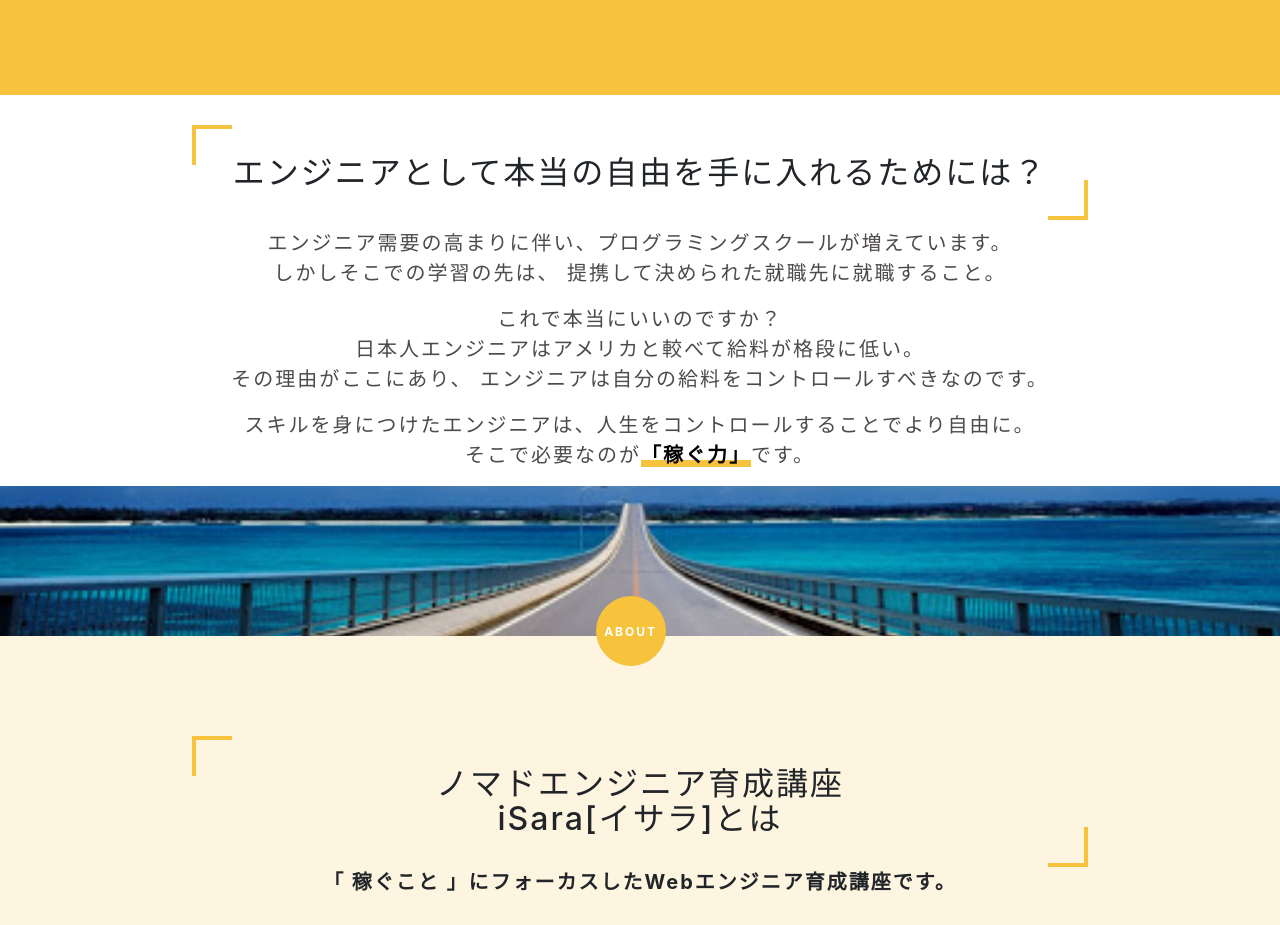
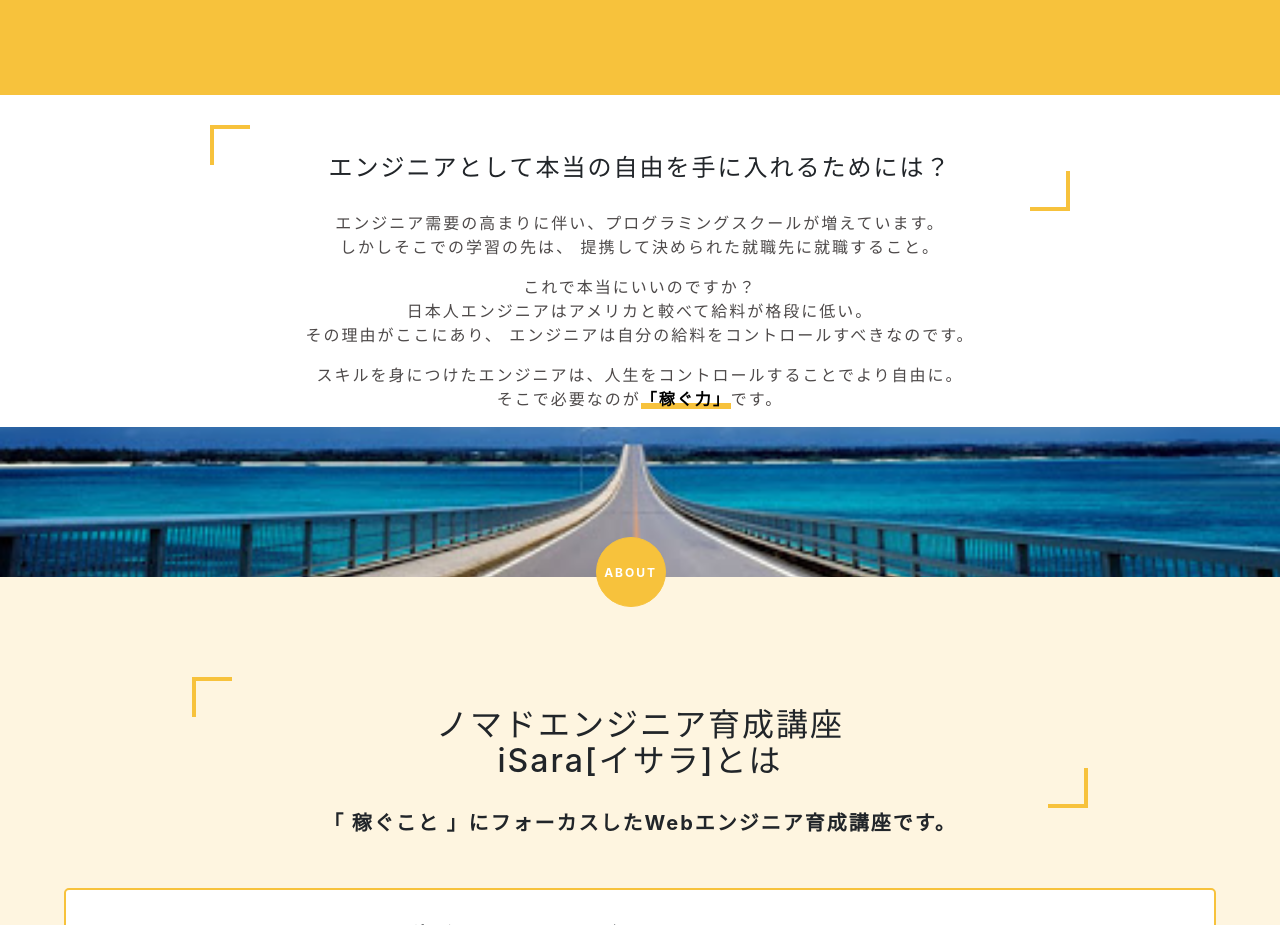
Before and after one commit to akiyama-prog/isara, a plain HTML site: page index.html in a window 1280 px wide. Shown: the part 1280-2205 px from the top of the page. Drawn offline with nearby package versions, Linux system fonts and the light colour scheme.

Commit message:
文字サイズ変更

```diff
--- a/index.scss
+++ b/index.scss
@@ -143,10 +143,14 @@ main{
         font-weight: lighter;
         letter-spacing: 2px;
         color: rgb(78, 74, 74);
+        font-size: 16px;
     }
     h2 {
         padding:30px;
         position: relative;
+        margin: 0 auto;
+        width: 860px;
+        font-size: 24px;
         &::before, &::after {
             content:'';
             width: 40px;
@@ -163,13 +167,13 @@ main{
             border-left: solid 4px $mainCulor;
             border-top: solid 4px $mainCulor;
             top: 0;
-            left: 15%;
+            left: 0;
         }
         &::after {
             border-right: solid 4px $mainCulor;
             border-bottom: solid 4px $mainCulor;
             bottom: 0;
-            right: 15%;
+            right: 0;
         }
     }
     strong {
```
Also changed, not shown: index.css, 1 other file.
